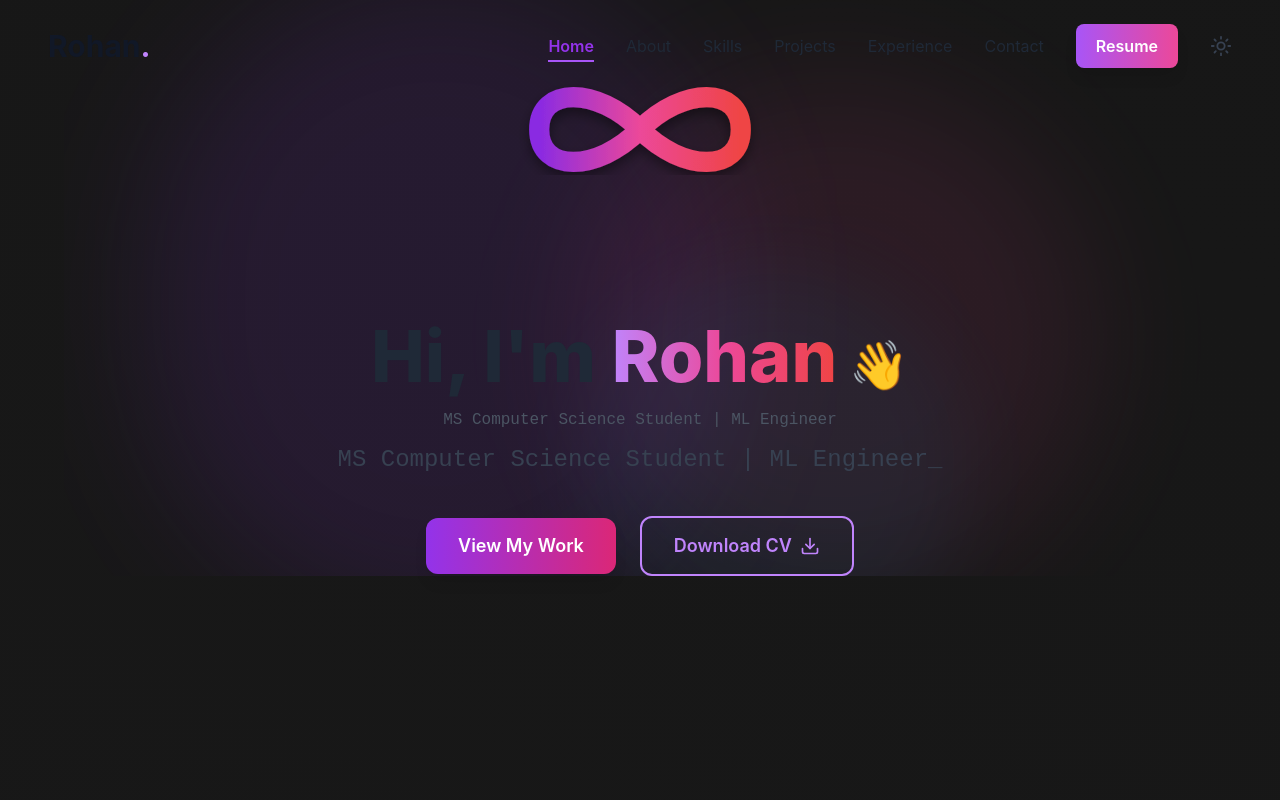
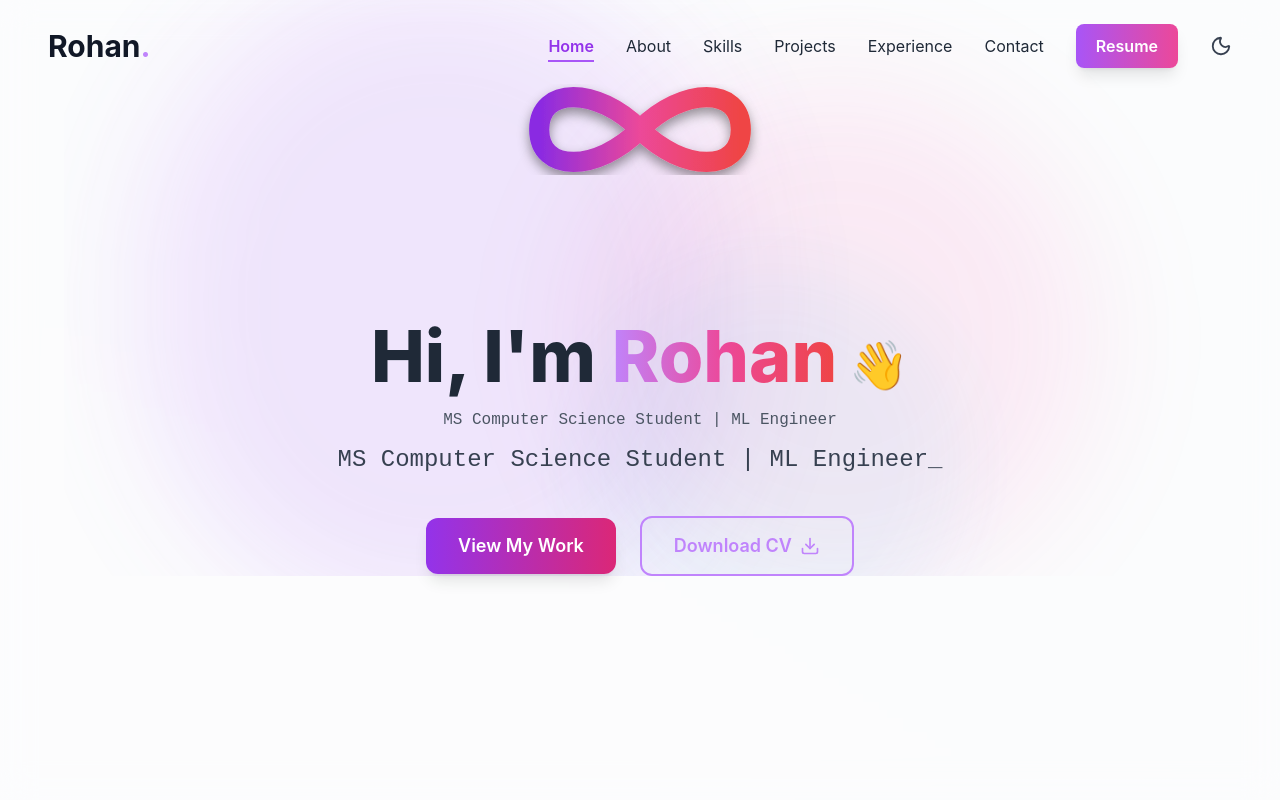
Before and after one commit to RohanMukka/portfolio, a React (Vite) app: page / in a window 1280 px wide. Shown: the top 800 px of the page. Built offline with nearby package versions, Linux system fonts and the light colour scheme.

Commit message:
feat: apply light glass theme

```diff
--- a/App.tsx
+++ b/App.tsx
@@ -15,7 +15,7 @@ import Footer from './components/common/Footer';
 const App: React.FC = () => {
   const [isLoading, setIsLoading] = useState(true);
   const [activeSection, setActiveSection] = useState('home');
-  const [isDark, setIsDark] = useState(true);
+  const [isDark, setIsDark] = useState(false);
 
   const homeRef = useRef<HTMLElement | null>(null);
   const aboutRef = useRef<HTMLElement | null>(null);
--- a/components/common/Navbar.tsx
+++ b/components/common/Navbar.tsx
@@ -39,7 +39,7 @@ const Navbar: React.FC<NavbarProps> = ({ currentSection, personalData, scrollToS
 
   return (
     <motion.nav
-      className={`fixed top-0 left-0 right-0 z-50 transition-all duration-300 ${scrolled || isOpen ? 'bg-[#0A0A14]/80 backdrop-blur-md shadow-xl py-4' : 'bg-transparent py-6'}`}
+      className={`fixed top-0 left-0 right-0 z-50 transition-all duration-300 ${scrolled || isOpen ? 'bg-white/70 dark:bg-[#0A0A14]/80 backdrop-blur-md shadow-xl py-4' : 'bg-transparent py-6'}`}
       initial={{ y: -100, opacity: 0 }}
       animate={{ y: 0, opacity: 1 }}
       transition={{ duration: 0.6, delay: 0.5, ease: "easeOut" }}
@@ -106,7 +106,7 @@ const Navbar: React.FC<NavbarProps> = ({ currentSection, personalData, scrollToS
             animate={{ opacity: 1, height: 'auto' }}
             exit={{ opacity: 0, height: 0, transition: { duration: 0.3 } }}
             transition={{ duration: 0.4, ease: "easeInOut" }}
-            className="md:hidden absolute top-full left-0 right-0 bg-[#0A0A14]/95 backdrop-blur-lg shadow-2xl border-t border-gray-700/50"
+            className="md:hidden absolute top-full left-0 right-0 bg-white/90 dark:bg-[#0A0A14]/95 backdrop-blur-lg shadow-2xl border-t border-gray-700/50"
           >
             <div className="flex flex-col items-center py-6 space-y-5">
               {NAV_ITEMS.map((item) => (
--- a/components/common/Section.tsx
+++ b/components/common/Section.tsx
@@ -7,7 +7,7 @@ const Section: React.FC<SectionProps> = ({ children, id, className = '', fullHei
     <motion.section
       ref={refProp}
       id={id}
-      className={`relative ${fullHeight ? 'min-h-screen' : 'py-24 md:py-32'} px-6 md:px-12 text-gray-800 dark:text-gray-100 ${className}`}
+      className={`relative ${fullHeight ? 'min-h-screen' : 'py-24 md:py-32'} px-6 md:px-12 text-gray-800 dark:text-gray-100 bg-white/70 dark:bg-gray-900/60 backdrop-blur-lg ${className}`}
       data-testid={`section-${id}`} // For testing
     >
       <div className={`container mx-auto relative z-10
--- a/components/sections/Contact.tsx
+++ b/components/sections/Contact.tsx
@@ -60,10 +60,10 @@ const Contact: React.FC<ContactProps> = ({ refProp, personalData }) => {
             initial="hidden"
             whileInView="visible"
             viewport={{ amount: 0.5 }}
-            className="flex items-center p-5 md:p-6 bg-gray-800/50 backdrop-blur-md rounded-xl shadow-xl border border-gray-700/70 hover:border-purple-500/80 hover:bg-gray-700/60 transition-all duration-300 group"
+            className="flex items-center p-5 md:p-6 bg-white/60 dark:bg-gray-800/50 backdrop-blur-md rounded-xl shadow-xl border border-gray-700/70 hover:border-purple-500/80 hover:bg-gray-700/60 transition-all duration-300 group"
             data-cursor-hover-link
           >
-            <div className="mr-5 p-3 bg-gray-700/50 rounded-lg shadow-md group-hover:bg-purple-600/50 transition-colors duration-300">
+            <div className="mr-5 p-3 bg-white/50 dark:bg-gray-700/50 rounded-lg shadow-md group-hover:bg-purple-600/50 transition-colors duration-300">
               {method.icon}
             </div>
             <div>
--- a/components/sections/Experience.tsx
+++ b/components/sections/Experience.tsx
@@ -71,7 +71,7 @@ const Experience: React.FC<ExperienceProps> = ({ refProp, experience }) => {
 
             {/* Content Card */}
             <div className={`w-full md:w-[calc(50%-2rem)] ${index % 2 === 0 ? 'ml-12 md:ml-8' : 'ml-12 md:mr-8 md:ml-0'} `}>
-              <div className="p-6 bg-gray-800/50 backdrop-blur-sm rounded-xl shadow-xl border border-gray-700 hover:border-purple-500/70 transition-colors duration-300">
+              <div className="p-6 bg-white/60 dark:bg-gray-800/50 backdrop-blur-sm rounded-xl shadow-xl border border-gray-700 hover:border-purple-500/70 transition-colors duration-300">
                 <h3 className="text-xl md:text-2xl font-semibold text-purple-300 mb-1" data-cursor-hover-text>{exp.role}</h3>
                 <p className="text-md text-sky-300 mb-2" data-cursor-hover-text>{exp.company}</p>
                 <p className="text-xs text-gray-600 dark:text-gray-400 mb-3 flex items-center" data-cursor-hover-text>
--- a/components/sections/Projects.tsx
+++ b/components/sections/Projects.tsx
@@ -7,7 +7,7 @@ import Section from '../common/Section';
 
 // ProjectCard Component - defined outside Projects to avoid re-creation on parent render
 const ProjectCard: React.FC<ProjectCardProps> = ({ project }) => (
-  <div className="flex flex-col bg-gray-800/40 backdrop-blur-md rounded-xl shadow-2xl overflow-hidden border border-gray-700/60 group hover:border-purple-500/70 transition-all duration-300 h-full">
+  <div className="flex flex-col bg-white/60 dark:bg-gray-800/40 backdrop-blur-md rounded-xl shadow-2xl overflow-hidden border border-gray-700/60 group hover:border-purple-500/70 transition-all duration-300 h-full">
     <div className="relative overflow-hidden h-52 md:h-60">
       <img
         src={project.imageUrl}
--- a/components/sections/Skills.tsx
+++ b/components/sections/Skills.tsx
@@ -72,7 +72,7 @@ const Skills: React.FC<SkillsProps> = ({ refProp, skills }) => {
           <motion.div
             key={category}
             variants={categoryCardVariants}
-            className="p-6 md:p-8 bg-gray-800/30 backdrop-blur-md rounded-xl shadow-2xl border border-gray-700/50"
+            className="p-6 md:p-8 bg-white/50 dark:bg-gray-800/30 backdrop-blur-md rounded-xl shadow-2xl border border-gray-700/50"
           >
             <motion.h3
               className="text-2xl md:text-3xl font-semibold text-purple-400 mb-6 md:mb-8 flex items-center"
@@ -89,7 +89,7 @@ const Skills: React.FC<SkillsProps> = ({ refProp, skills }) => {
               {skillsList.map((skill, index) => (
                 <motion.div
                   key={skill.name}
-                  className="group relative flex flex-col items-center p-4 bg-gray-700/50 rounded-lg shadow-lg hover:shadow-purple-500/30 transition-all duration-300 transform hover:-translate-y-1 border border-gray-600/50 hover:border-purple-500"
+                  className="group relative flex flex-col items-center p-4 bg-white/60 dark:bg-gray-700/50 rounded-lg shadow-lg hover:shadow-purple-500/30 transition-all duration-300 transform hover:-translate-y-1 border border-gray-600/50 hover:border-purple-500"
                   variants={skillItemVariants}
                   data-cursor-hover-link
                 >
--- a/index.html
+++ b/index.html
@@ -13,9 +13,9 @@
             scroll-behavior: smooth;
         }
         :root {
-            --text-color: #E0E0E0;
-            --gradient-from: #1a1a1a;
-            --gradient-to: #0f0f0f;
+            --text-color: #1f2937;
+            --gradient-from: #f8fafc;
+            --gradient-to: #e2e8f0;
         }
         body {
             /* Text styling */
@@ -27,8 +27,8 @@
         }
         body.light {
             --text-color: #1f2937;
-            --gradient-from: #ffffff;
-            --gradient-to: #d8d8d8;
+            --gradient-from: #f8fafc;
+            --gradient-to: #e2e8f0;
         }
         body.dark {
             --text-color: #E0E0E0;
@@ -40,12 +40,12 @@
             width: 8px;
         }
         body::-webkit-scrollbar-track {
-            background: #121224; /* Darker track for contrast */
+            background: #e0e0e0; /* Light track */
         }
         body::-webkit-scrollbar-thumb {
-            background-color: #4B5563; /* Standard dark thumb */
+            background-color: #a0aec0; /* Light thumb */
             border-radius: 10px;
-            border: 2px solid #121224; /* Border matching track */
+            border: 2px solid #e0e0e0;
         }
         /* Fallback for non-Webkit if needed, though Tailwind provides utilities for most things */
         @import url('https://fonts.googleapis.com/css2?family=Inter:wght@300;400;500;600;700;800&family=Fira+Code:wght@400;500&display=swap');
```
